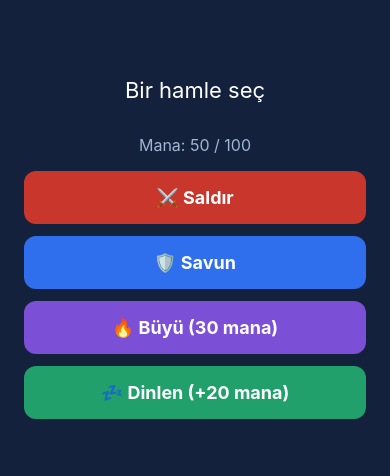
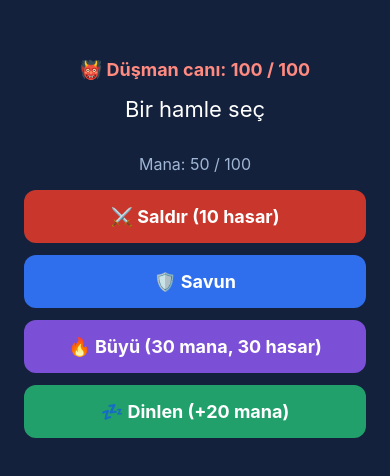
Before and after one commit to Tesbim/MobilUygulama311, a React Native app in the folder hafta06-girdi/: screen / in a window 390 px wide. Shown: the part 168-644 px from the top of the page. Built offline with nearby package versions, Linux system fonts and the light colour scheme.

Commit message:
Hafta 6: Uygulama 2 kendin dene - düşman canı ve Zafer ekranı

```diff
--- a/hafta06-girdi/uygulamalar/SavasEkrani.js
+++ b/hafta06-girdi/uygulamalar/SavasEkrani.js
@@ -23,16 +23,40 @@ function OyunButonu({ baslik, renk, onPress, onLongPress, pasif }) {
 export default function SavasEkrani() {
     const [mesaj, setMesaj] = useState('Bir hamle seç');
     const [mana, setMana] = useState(50);
+    const [dusmanCan, setDusmanCan] = useState(100);
+
+    // Kendin dene 2 — Düşmanın canı 0 olunca butonlar yerine Zafer!
+    if (dusmanCan === 0) {
+        return (
+            <View style={styles.ekran}>
+                <Text style={styles.zafer}>🏆 Zafer!</Text>
+                <OyunButonu
+                    baslik="🔄 Yeni Savaş"
+                    renk="#22a06b"
+                    onPress={() => {
+                        setDusmanCan(100);
+                        setMana(50);
+                        setMesaj('Bir hamle seç');
+                    }}
+                />
+            </View>
+        );
+    }
 
     return (
         <View style={styles.ekran}>
+            {/* Kendin dene 1 — Düşmanın canı */}
+            <Text style={styles.dusman}>👹 Düşman canı: {dusmanCan} / 100</Text>
             <Text style={styles.mesaj}>{mesaj}</Text>
             <Text style={styles.mana}>Mana: {mana} / 100</Text>
 
             <OyunButonu
-                baslik="⚔️ Saldır"
+                baslik="⚔️ Saldır (10 hasar)"
                 renk="#c9372c"
-                onPress={() => setMesaj('Düşmana saldırdın!')}
+                onPress={() => {
+                    setDusmanCan(dusmanCan - 10 < 0 ? 0 : dusmanCan - 10);
+                    setMesaj('Düşmana saldırdın!');
+                }}
             />
             <OyunButonu
                 baslik="🛡️ Savun"
@@ -41,11 +65,12 @@ export default function SavasEkrani() {
                 onLongPress={() => setMesaj('🛡️ Kalkanı kaldırdın! (uzun basma)')}
             />
             <OyunButonu
-                baslik="🔥 Büyü (30 mana)"
+                baslik="🔥 Büyü (30 mana, 30 hasar)"
                 renk="#7b4fd6"
                 pasif={mana < 30}
                 onPress={() => {
                     setMana(mana - 30);
+                    setDusmanCan(dusmanCan - 30 < 0 ? 0 : dusmanCan - 30);
                     setMesaj('Ateş topu fırlattın!');
                 }}
             />
@@ -69,4 +94,6 @@ const styles = StyleSheet.create({
     basili: { opacity: 0.7, transform: [{ scale: 0.97 }] },
     pasif: { opacity: 0.35 },
     butonYazi: { color: 'white', fontSize: 18, fontWeight: 'bold', textAlign: 'center' },
+    dusman: { color: '#ff8a80', fontSize: 18, fontWeight: 'bold', textAlign: 'center', marginBottom: 16 },
+    zafer: { color: '#ffd166', fontSize: 40, fontWeight: 'bold', textAlign: 'center', marginBottom: 32 },
 });
```
